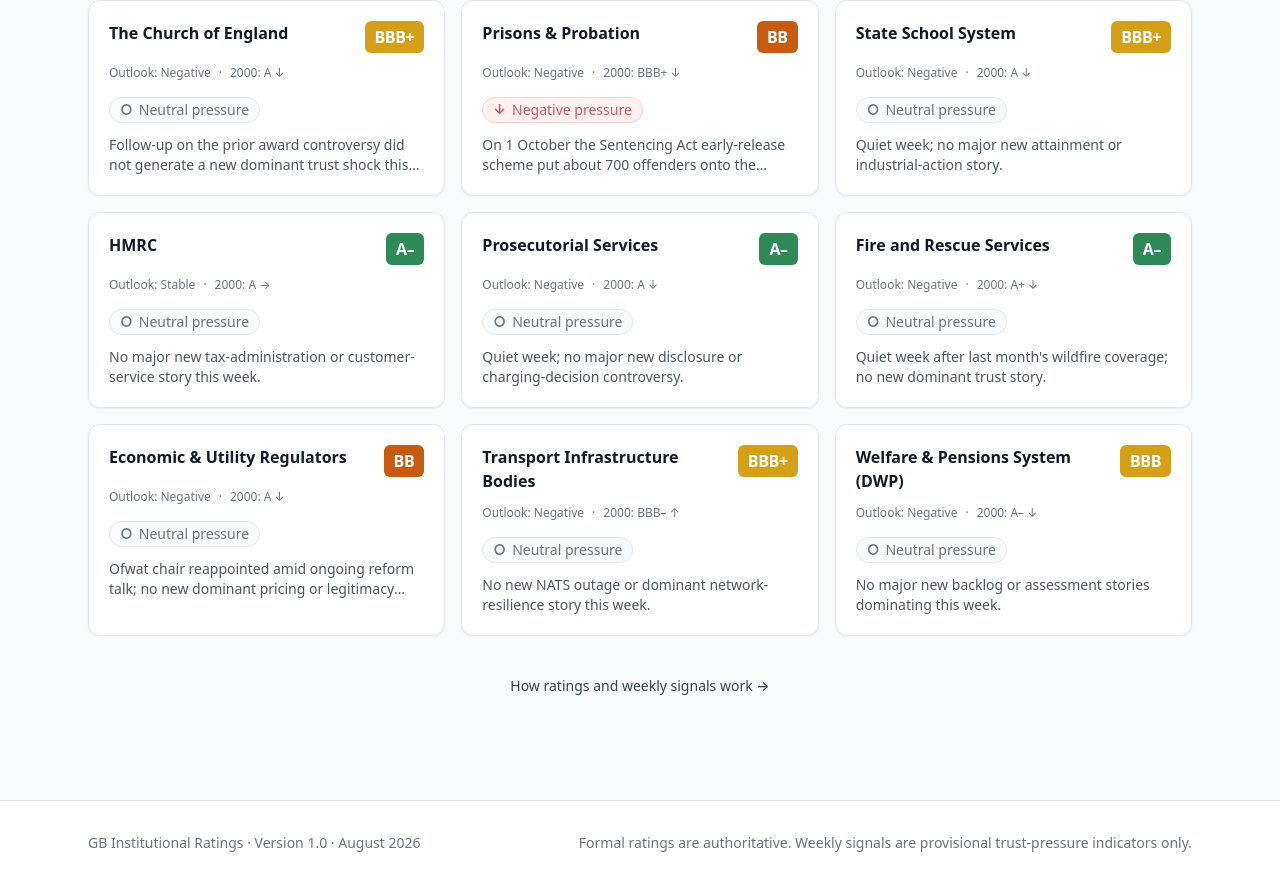
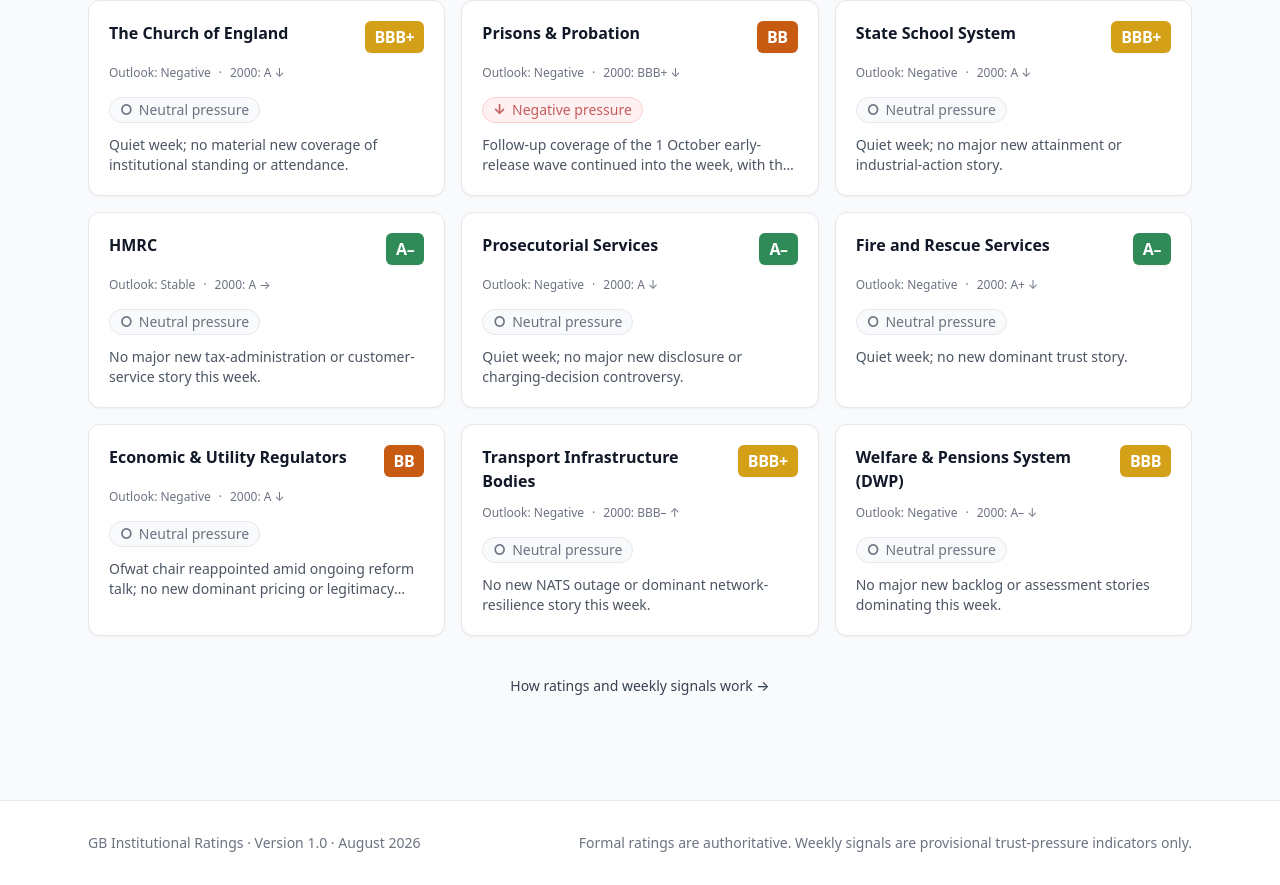
Before and after one commit to stumpyuk1/gir-institutional-ratings, a Next.js app: page / in a window 1280 px wide. Shown: the part 1815-2700 px from the top of the page. Built offline with nearby package versions, Linux system fonts and the light colour scheme.

Commit message:
Update weekly signals for 4–10 Oct 2026 (Prisons Negative, others Neutral)

```diff
--- a/data/institutions-part3.ts
+++ b/data/institutions-part3.ts
@@ -12,8 +12,8 @@ export const part3: Institution[] = [
     baseline2000: "A",
     trajectory: "Deteriorating",
     weeklySignal: "Neutral",
-    signalWeek: "27 Sep – 3 Oct 2026",
-    signalDriver: "Follow-up on the prior award controversy did not generate a new dominant trust shock this week.",
+    signalWeek: "4 – 10 Oct 2026",
+    signalDriver: "Quiet week; no material new coverage of institutional standing or attendance.",
     summary: "The Church of England remains the established church with residual soft-power and civic roles. Attendance, membership and cultural authority have declined substantially since 2000; safeguarding failures have damaged trust.",
     trajectoryNotes: [
       "Weekly attendance and membership have fallen sharply over 25 years.",
@@ -47,8 +47,8 @@ export const part3: Institution[] = [
     baseline2000: "BBB+",
     trajectory: "Deteriorating",
     weeklySignal: "Negative",
-    signalWeek: "27 Sep – 3 Oct 2026",
-    signalDriver: "On 1 October the Sentencing Act early-release scheme put about 700 offenders onto the streets in the first of ten waves, with jails at about 98% capacity and widespread coverage that many left without tags because probation lacked monitoring devices.",
+    signalWeek: "4 – 10 Oct 2026",
+    signalDriver: "Follow-up coverage of the 1 October early-release wave continued into the week, with the Justice Secretary unable to confirm how many of the roughly 700 released had been tagged.",
     summary: "2026-Q3 formal review: rating lowered one notch to BB, outlook remains Negative. The adult male estate is again at about 97–98 per cent, and from 1 October 2026 headroom is being created by the Sentencing Act early-release scheme (about 700 on the first day, about 2,500 by year-end) rather than by usable places. Safety and rehabilitation performance remain impaired relative to the early 2000s baseline.",
     trajectoryNotes: [
       "Prison population and density pressures have intensified; adult male occupancy again above 97 per cent in September 2026.",
@@ -82,7 +82,7 @@ export const part3: Institution[] = [
     baseline2000: "A",
     trajectory: "Deteriorating",
     weeklySignal: "Neutral",
-    signalWeek: "27 Sep – 3 Oct 2026",
+    signalWeek: "4 – 10 Oct 2026",
     signalDriver: "Quiet week; no major new attainment or industrial-action story.",
     summary: "The state school system continues to deliver universal provision. Attainment gaps, teacher recruitment/retention and post-pandemic recovery pressures have eroded the overall profile from the early-2000s baseline.",
     trajectoryNotes: [
@@ -117,7 +117,7 @@ export const part3: Institution[] = [
     baseline2000: "A",
     trajectory: "Stable",
     weeklySignal: "Neutral",
-    signalWeek: "27 Sep – 3 Oct 2026",
+    signalWeek: "4 – 10 Oct 2026",
     signalDriver: "No major new tax-administration or customer-service story this week.",
     summary: "HMRC collects the bulk of UK tax revenue with improving digital channels. Customer service performance and complexity of the tax code remain persistent criticisms; compliance yield is a relative strength.",
     trajectoryNotes: [
@@ -152,7 +152,7 @@ export const part3: Institution[] = [
     baseline2000: "A",
     trajectory: "Deteriorating",
     weeklySignal: "Neutral",
-    signalWeek: "27 Sep – 3 Oct 2026",
+    signalWeek: "4 – 10 Oct 2026",
     signalDriver: "Quiet week; no major new disclosure or charging-decision controversy.",
     summary: "The Crown Prosecution Service and related prosecutorial functions operate under caseload and disclosure pressures. Public confidence has been affected by high-profile failures and backlogs in the wider criminal justice system.",
     trajectoryNotes: [
@@ -187,8 +187,8 @@ export const part3: Institution[] = [
     baseline2000: "A+",
     trajectory: "Deteriorating",
     weeklySignal: "Neutral",
-    signalWeek: "27 Sep – 3 Oct 2026",
-    signalDriver: "Quiet week after last month's wildfire coverage; no new dominant trust story.",
+    signalWeek: "4 – 10 Oct 2026",
+    signalDriver: "Quiet week; no new dominant trust story.",
     summary: "External public trust remains among the highest of any UK public service, and emergency response is still broadly effective. Lengthening response times, on-call recruitment/retention pressure, post-Grenfell building-safety demands, and HMICFRS findings on culture and misconduct have eroded the overall profile from a clear A+ baseline.",
     trajectoryNotes: [
       "2000 baseline reflects the combined local authority fire brigades across England, Wales, Scotland and Northern Ireland prior to later mergers and inspectorate reforms.",
```
